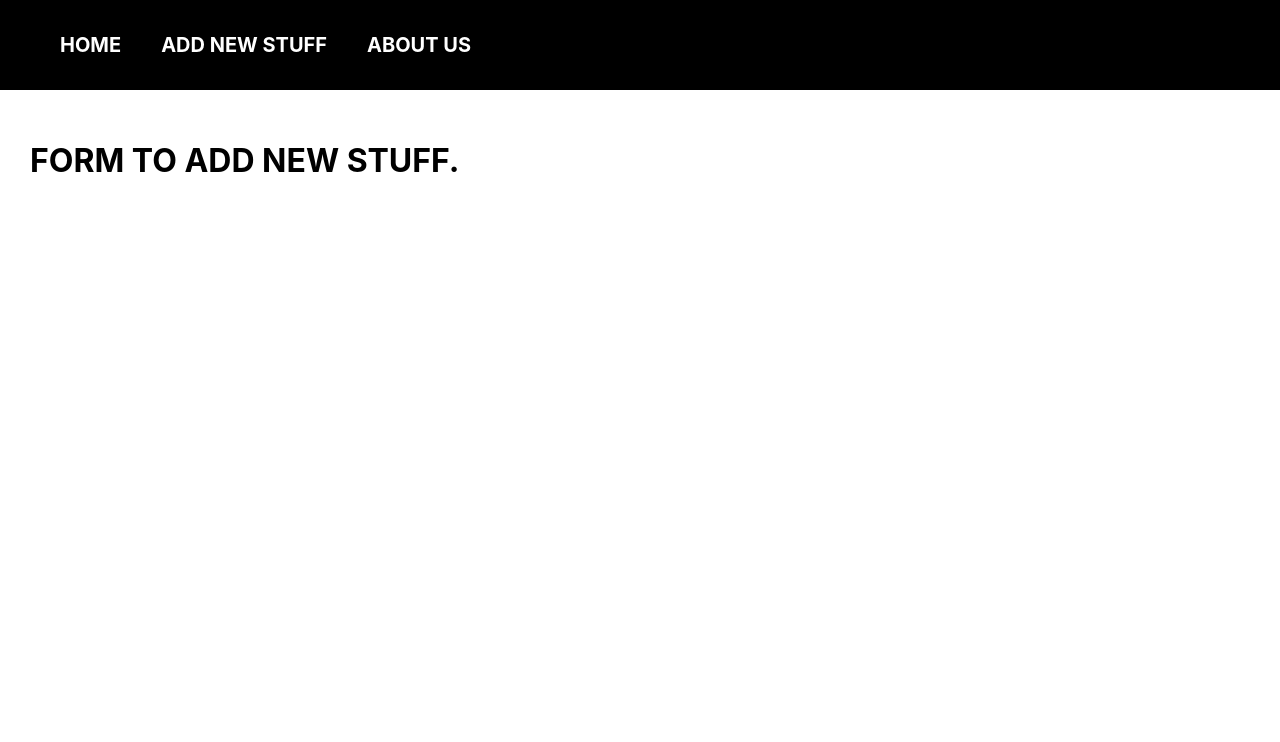
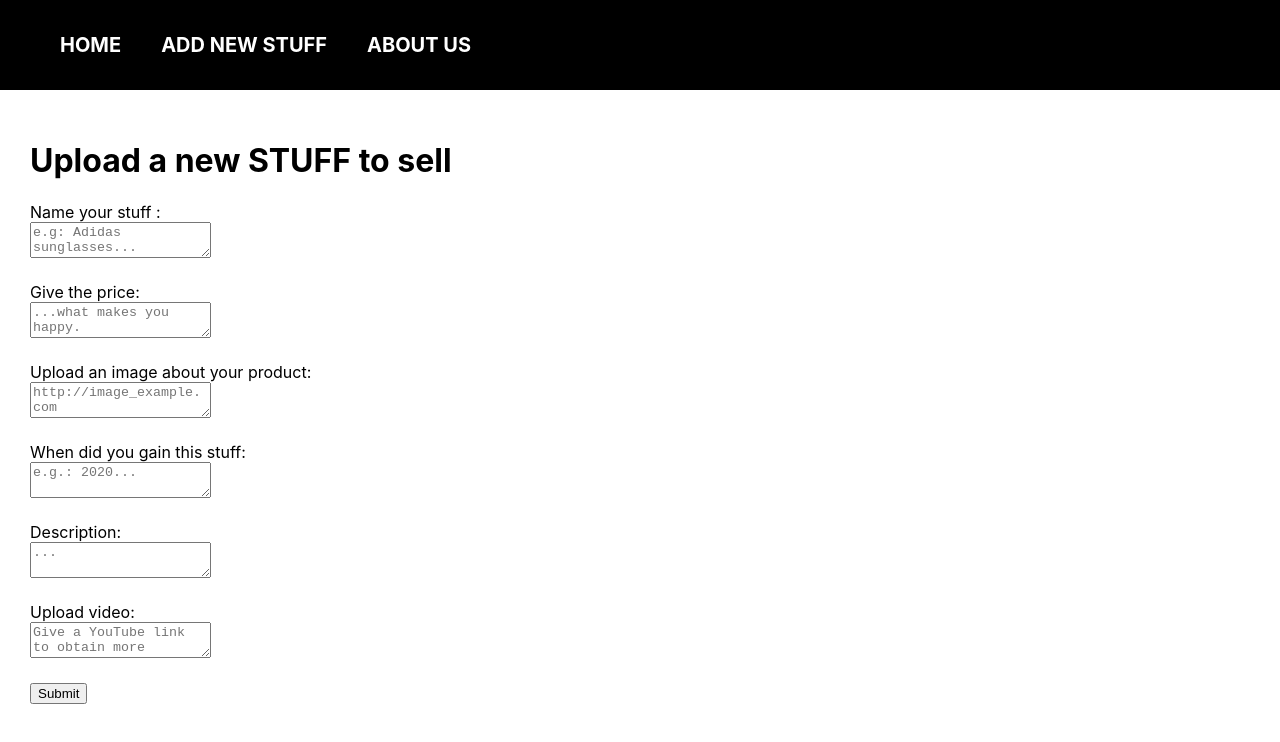
Before and after one commit to omartou/GarageStore, a React (Create React App) app in the folder garage-store-ui/: page /add in a window 1280 px wide. Shown: the top 742 px of the page. Built offline with nearby package versions, Linux system fonts and the light colour scheme.

Commit message:
create form to add new stuff

```diff
--- a/garage-store-ui/src/components/Form.js
+++ b/garage-store-ui/src/components/Form.js
@@ -2,15 +2,45 @@ import React from 'react';
 
 function Form() {
     return(
-        <div style={form}>
-            <h1>FORM TO ADD NEW STUFF.</h1>
+        <div style={formStyle}>
+            <h1>Upload a new STUFF to sell</h1>
+            <form method="POST" action="/stuff/add">
+                <label htmlFor="name" >Name your stuff : </label>
+                <br/>
+                <textarea type="text" id="name" name="name" placeholder="e.g: Adidas sunglasses..."/>
+                <br/><br/>
+                <label htmlFor="price" >Give the price: </label>
+                <br/>
+                <textarea type="text" id="price" name="price" placeholder="...what makes you happy."/>
+                <br/><br/>
+                <label htmlFor="image" >Upload an image about your product: </label>
+                <br/>
+                <textarea type="text" id="image" name="image" placeholder="http://image_example.com"/>
+                <br/><br/>
+                <label htmlFor="year" >When did you gain this stuff: </label>
+                <br/>
+                <textarea type="text" id="year" name="year" placeholder="e.g.: 2020..."/>
+                <br/><br/>
+                <label htmlFor="description" >Description: </label>
+                <br/>
+                <textarea type="text" id="description" name="description" placeholder="..."/>
+                <br/><br/>
+                <label htmlFor="youtubeVideoUrl" >Upload video: </label>
+                <br/>
+                <textarea type="text" id="youtubeVideoUrl" name="youtubeVideoUrl" placeholder="Give a YouTube link to obtain more buyers..."/>
+                <br/><br/>
+                <input
+                    type="button"
+                    value="Submit"/>
+            </form>
+
         </div>
     );
 }
 
-const form = {
+const formStyle = {
     marginTop: '90px',
     padding: '30px'
-}
+};
 
 export default Form;
```
